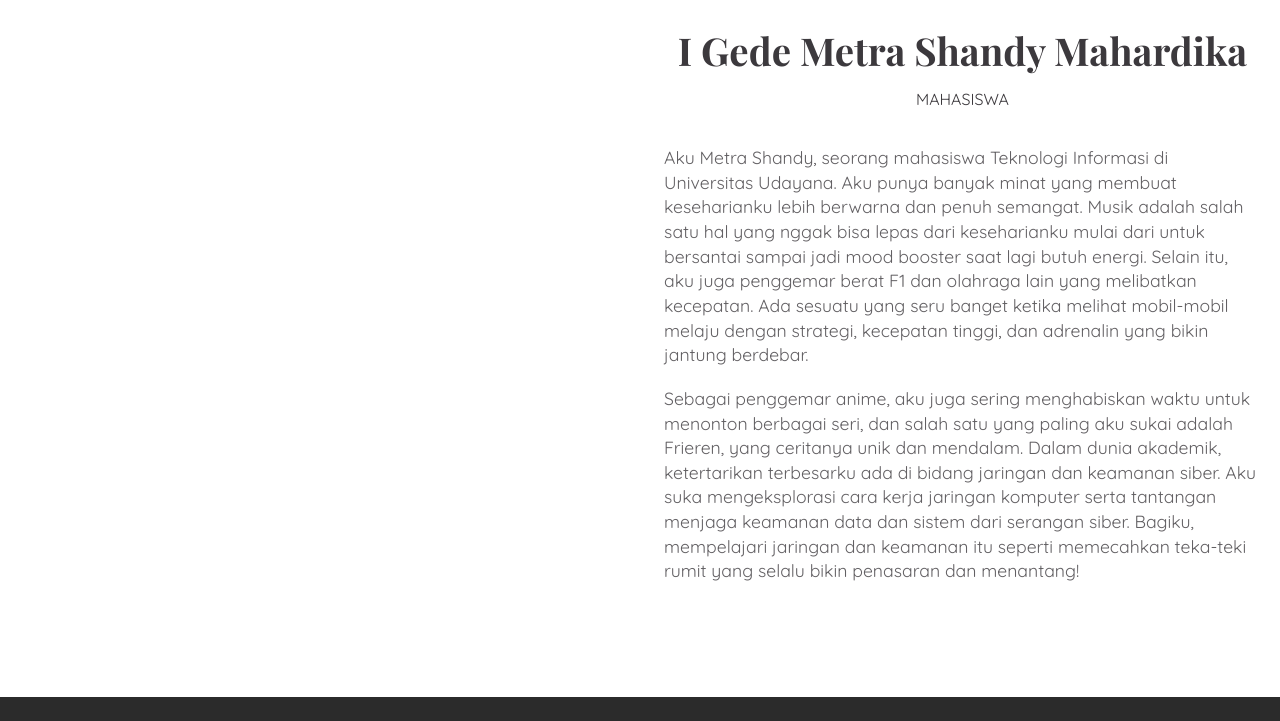
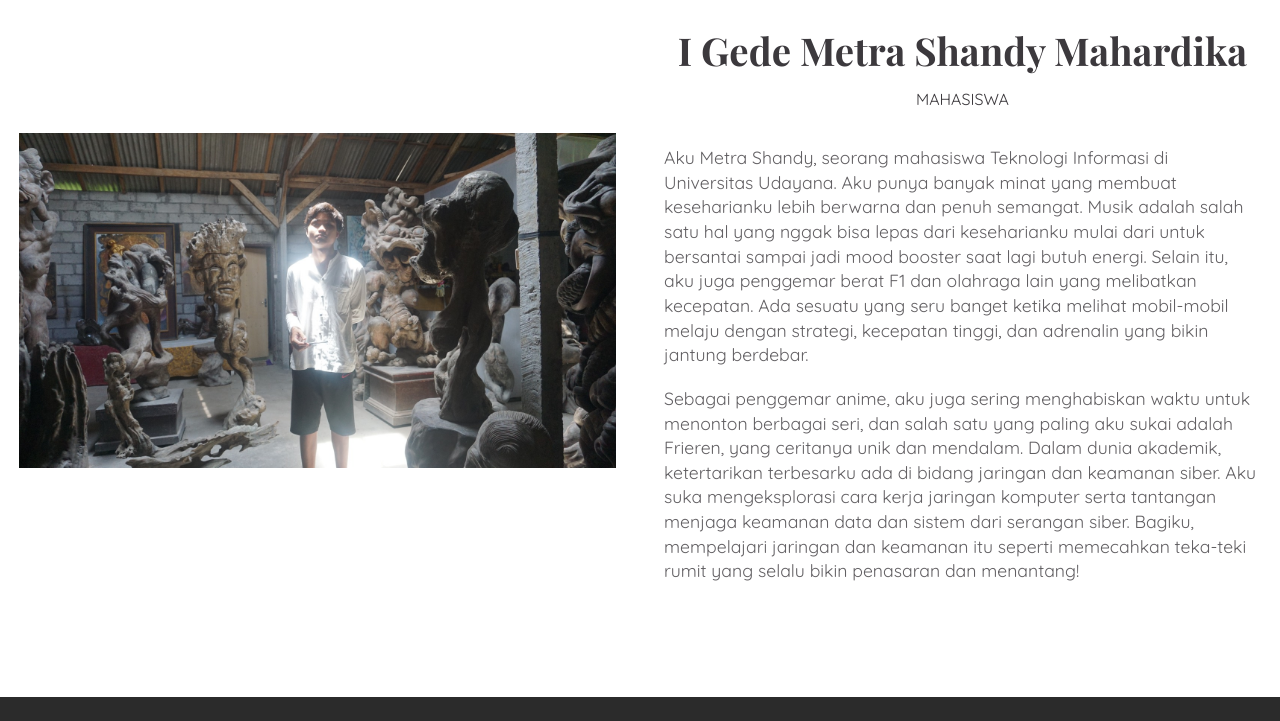
Before and after one commit to metrashandy/blogweb-prognet, a plain HTML site: page index.html in a window 1280 px wide. Shown: the part 3540-4261 px from the top of the page. Drawn offline with nearby package versions, Linux system fonts and the light colour scheme; a web font is replaced by a local one.

Commit message:
nambahin gambar lagi 1

```diff
--- a/index.html
+++ b/index.html
@@ -226,7 +226,7 @@
             <div class="container">
                 <div class="about-content">
                     <div>
-                        <img src="" alt="">
+                        <img src="gambar/about.jpg" alt="">
                     </div>
                     <div class="about-text">
                         <div class="title">
```
Also changed, not shown: gambar/about.jpg (added).
